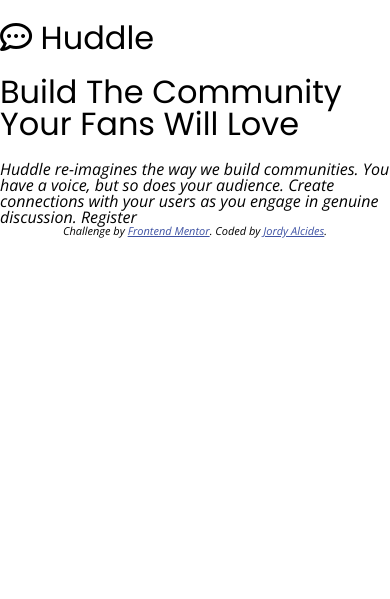
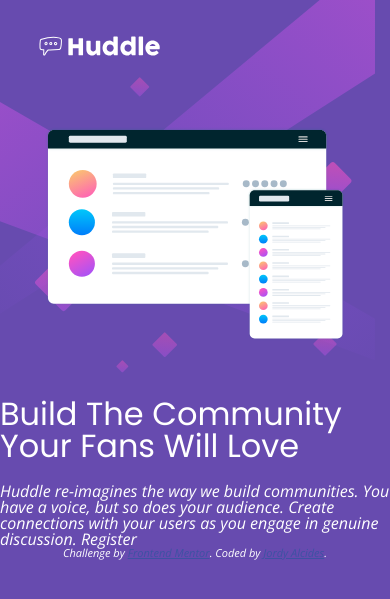
Before and after one commit to jordyalcides/huddle, a PHP site: page / in a window 390 px wide. Shown: the top 599 px of the page. Run offline with PHP 8.4, Linux system fonts and the light colour scheme.

Commit message:
Ajustado background, cabeçalho e imagem principal da versão mobile

```diff
--- a/assets/css/style.css
+++ b/assets/css/style.css
@@ -3,5 +3,43 @@
 }
 
 body {
-	font-family: 'Open Sans', sans-serif;
+    font-family: 'Open Sans', sans-serif;
+    color: #ffffff;
+    background-color: hsl(257, 40%, 49%);
+    background-image: url(/assets/images/bg-mobile.svg);
+    background-repeat: no-repeat;
 }
+
+/* CABEÇALHO */
+.logotipo {
+    text-align: left;
+    margin: 30px 33px;
+}
+
+.logotipo img {
+    width: 130px;
+}
+
+
+/* IMAGEM FRONTAL */
+.front {
+    text-align: center;
+}
+
+.front-image {
+    margin: 30px 0px;
+    width: 300px;
+}
+
+
+
+/* FOOTER */
+ /* Feel free to remove these styles or customise in your own stylesheet 👍  */
+.attribution {
+    font-size: 11px;
+    text-align: center;
+}
+
+.attribution a {
+    color: hsl(228, 45%, 44%);
+}
--- a/index.html
+++ b/index.html
@@ -1,10 +1,10 @@
 <!DOCTYPE html>
 <html lang="en">
+
 <head>
 	<meta charset="UTF-8">
 	<meta name="viewport" content="width=device-width, initial-scale=1.0"> <!-- displays site properly based on user's device -->
 	<link rel="icon" type="image/png" sizes="32x32" href="assets/images/favicon-32x32.png">
-
 	<title>Frontend Mentor | Huddle landing page with single introductory section</title>
 
 	<link rel="stylesheet" href="/assets/css/reset.css">
@@ -13,19 +13,16 @@
 	<link href="https://fonts.googleapis.com/css2?family=Poppins:wght@400;600&display=swap" rel="stylesheet">
 	<link href="https://fonts.googleapis.com/css2?family=Open+Sans:ital@1&display=swap" rel="stylesheet">
 	<link href="/assets/css/all.css" rel="stylesheet"> <!--load all styles -->
-  <link href="/assets/css/style.css" rel="stylesheet"> <!--load all styles -->
+	<link href="/assets/css/style.css" rel="stylesheet">
+</head>
 
-  <!-- Feel free to remove these styles or customise in your own stylesheet 👍 -->
-  <style>
-    .attribution { font-size: 11px; text-align: center; }
-    .attribution a { color: hsl(228, 45%, 44%); }
-  </style>
+<header>
+	<h1 class="logotipo"><img src="/assets/images/logo.svg" alt="Logotipo do site"></h1>
+</header>
 
-</head>
-<header>
-    <h1> <i class="far fa-comment-dots"></i> Huddle</h1>
-</header>
 <body>
+
+	<h1 class="front"><img src="/assets/images/illustration-mockups.svg" alt="Ilustração do projeto" class="front-image"></h1>
 
 	<h1>Build The Community Your Fans Will Love</h1>
 
@@ -41,4 +38,5 @@
 		</p>
 	</footer>
 </body>
+
 </html>
```
Lines whose indentation alone changed are shown as unchanged.
